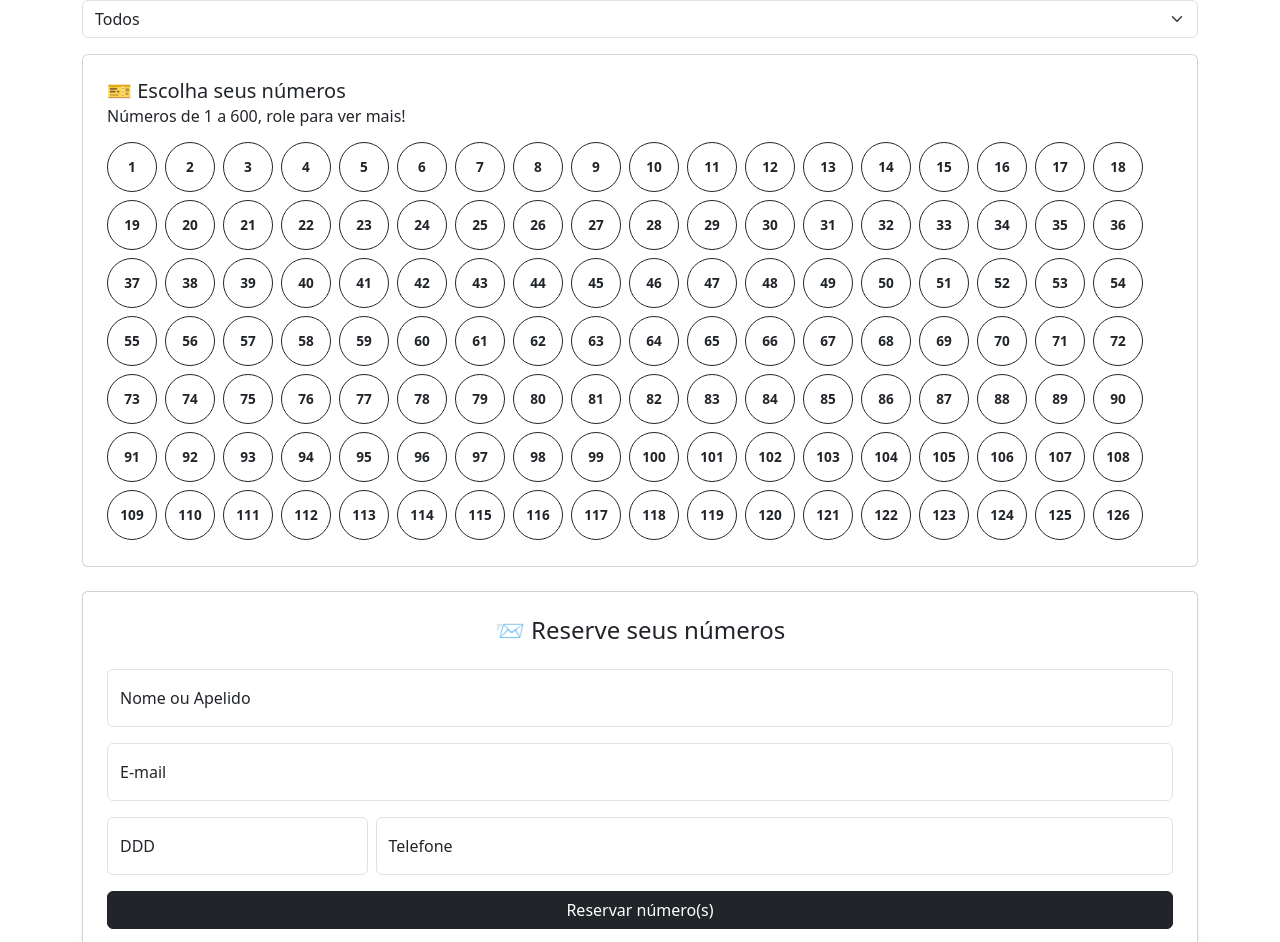
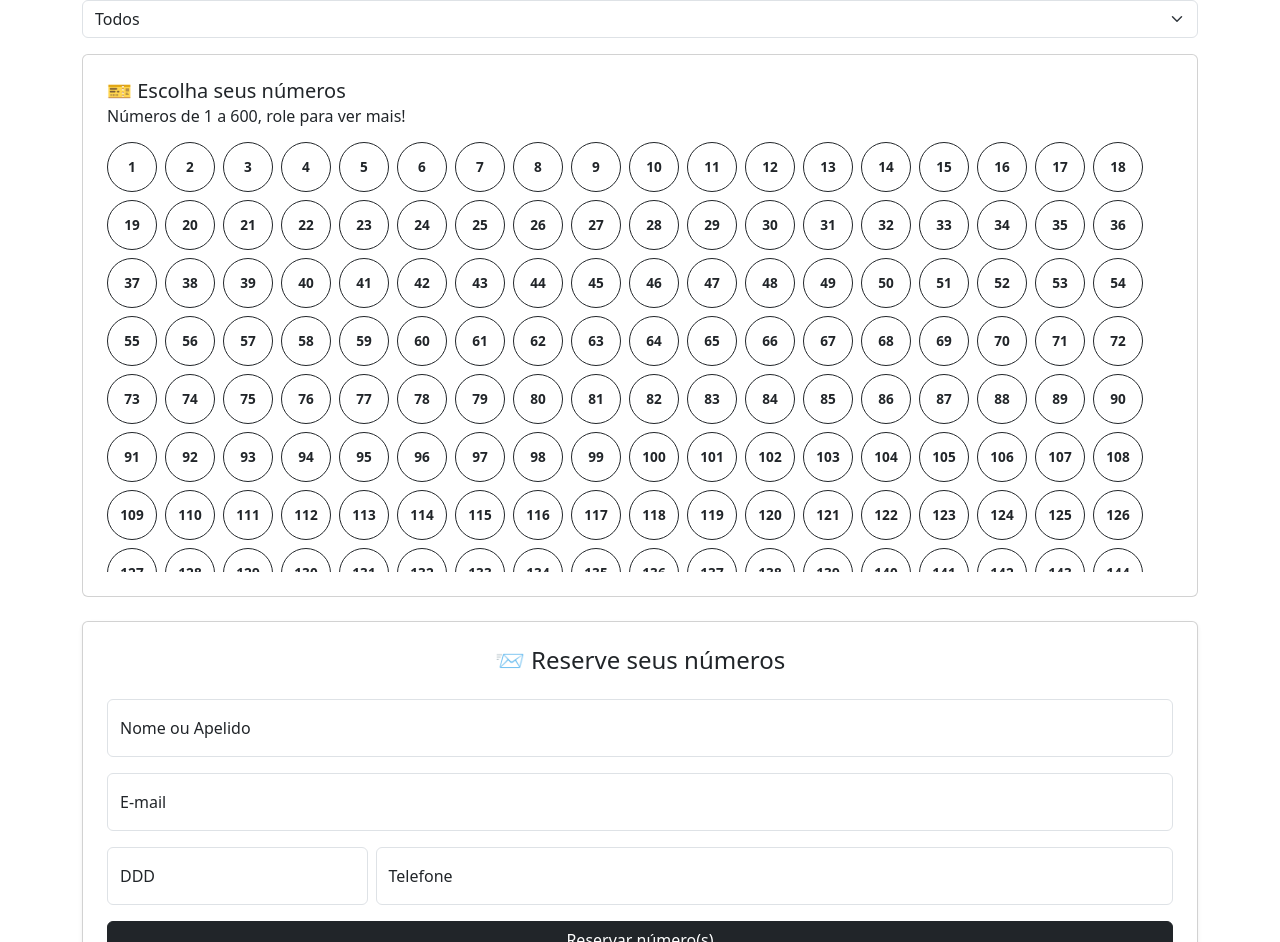
Before and after one commit to henriquelauar/rifa-barraca, a React (Vite) app in the folder client/: page / in a window 1280 px wide. Shown: the part 1021-1963 px from the top of the page. Built offline with nearby package versions, Linux system fonts and the light colour scheme; no server answers; the database is empty.

Commit message:
changing height of the number grid to improve UX

```diff
--- a/client/src/pages/RifaPage.tsx
+++ b/client/src/pages/RifaPage.tsx
@@ -154,7 +154,7 @@ export default function RifaPage () {
       <div className="card p-4">
         <h5 className="mb-1">🎫 Escolha seus números</h5>
         <h6 className='mb-3'>Números de 1 a 600, role para ver mais!</h6>
-        <div className="d-flex flex-wrap gap-2" style={{ maxHeight: '400px', overflowY: 'scroll' }}>
+        <div className="d-flex flex-wrap gap-2" style={{ maxHeight: '430px', overflowY: 'scroll' }}>
           {Array.from({ length: 600 }, (_, i) => i + 1)
           .filter((numero) => {
             const usado = numerosUsados.includes(numero);
```
